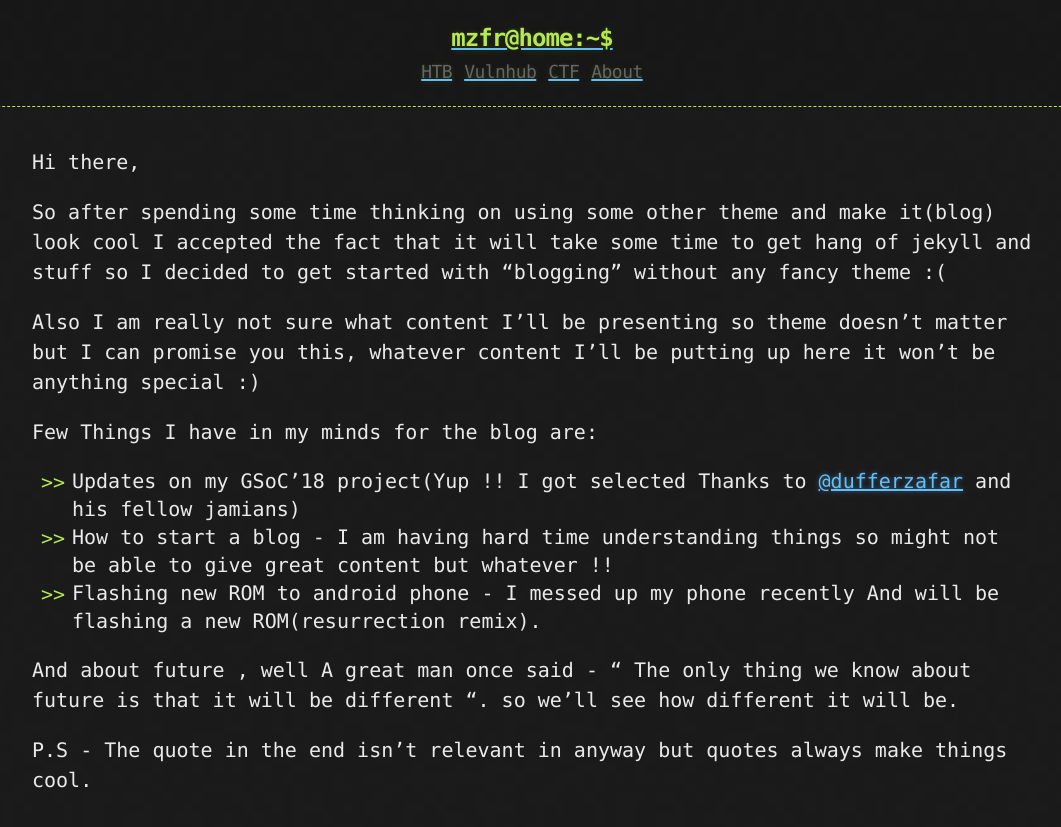
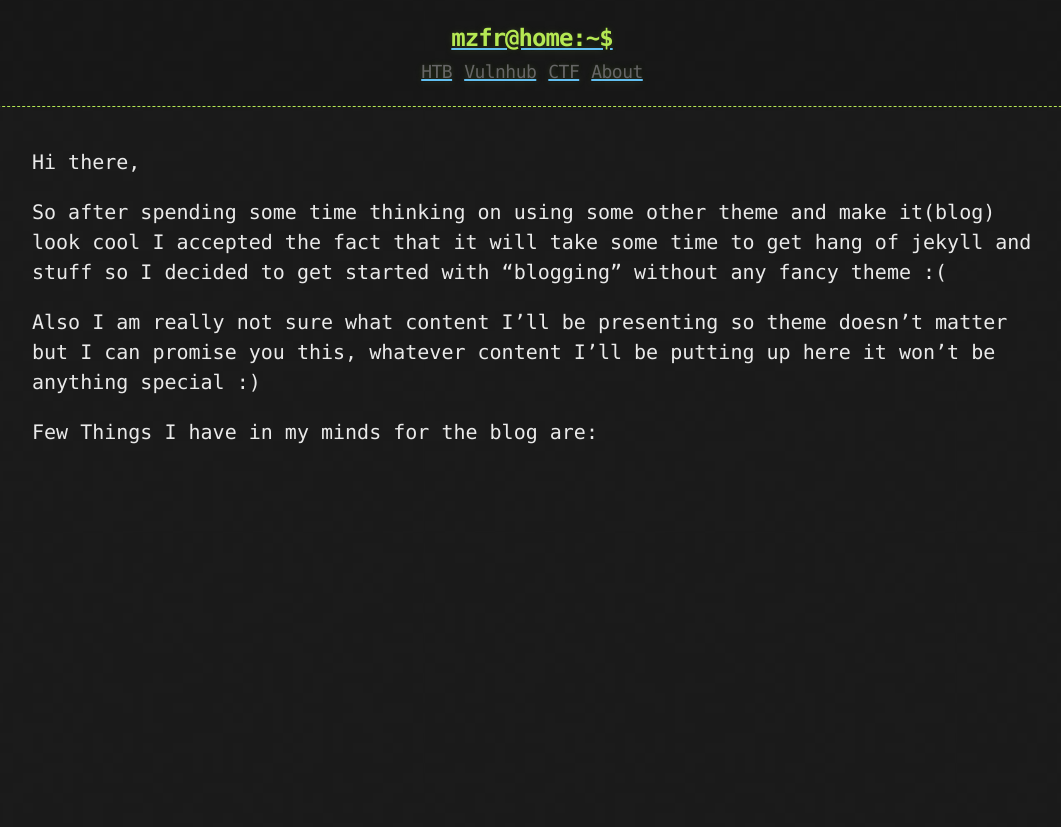
Before and after one commit to rajoul/rajoul.github.io, a Jekyll site: the page built from _posts/2018-05-26-hello-world.md, in a window 1280 px wide. Shown: the top 827 px of the page, without its empty margins (108-1169 px from the left). Built offline with Jekyll 4.4.1, drawn with Linux system fonts in a browser that asks for light colours.

Commit message:
Update 2018-05-26-hello-world.md

```diff
--- a/_posts/2018-05-26-hello-world.md
+++ b/_posts/2018-05-26-hello-world.md
@@ -11,11 +11,3 @@ So after spending some time thinking on using some other theme and make it(blog)
 Also I am really not sure what content I'll be presenting so theme doesn't matter but I can promise you this, whatever content I'll be putting up here it won't be anything special :)
 
 Few Things I have in my minds for the blog are:
-
-* Updates on my GSoC'18 project(Yup !! I got selected Thanks to [@dufferzafar](https://github.com/dufferzafar) and his fellow jamians)
-* How to start a blog - I am having hard time understanding things so might not be able to give great content but whatever !!
-* Flashing new ROM to android phone - I messed up my phone recently And will be flashing a new ROM(resurrection remix).
-
-And about future , well A great man once said  - " The only thing we know about future is that it will be different ". so we'll see how different it will be.
-
-P.S - The quote in the end isn't relevant in anyway but quotes always make things cool.
```
Also changed, not shown: other parts of _posts/2018-05-26-hello-world.md (+1 -1 lines).
